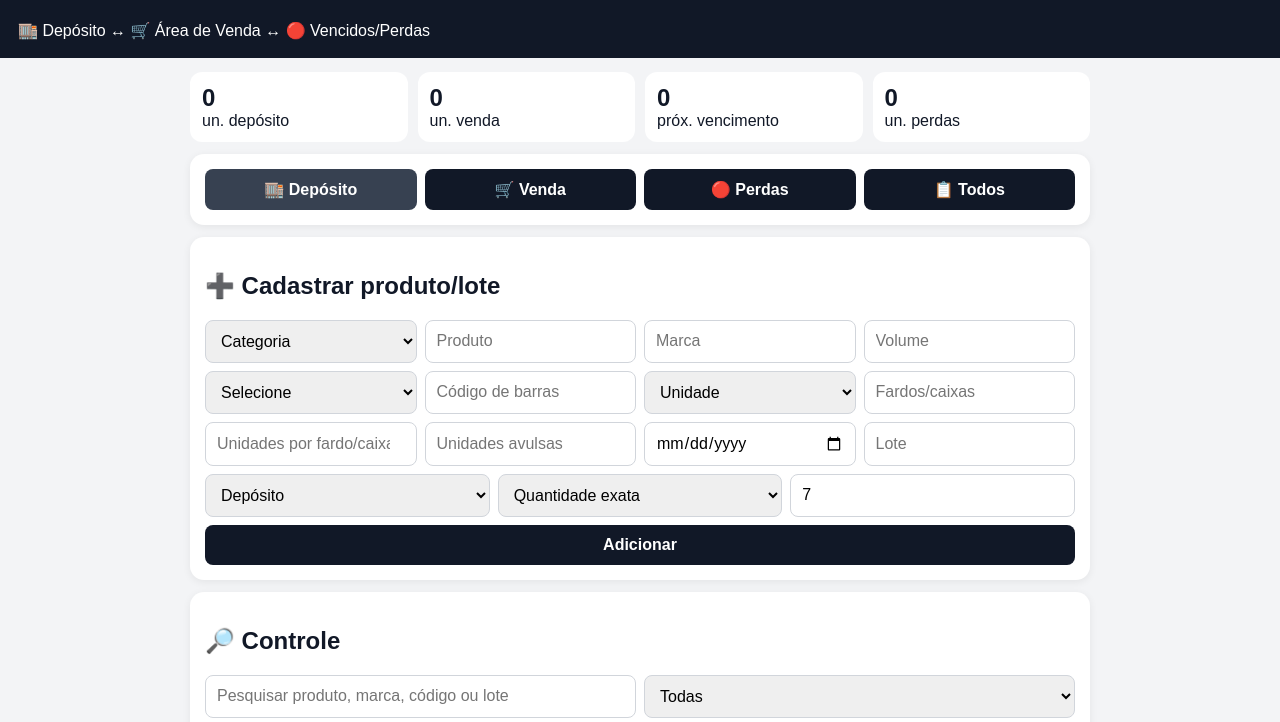
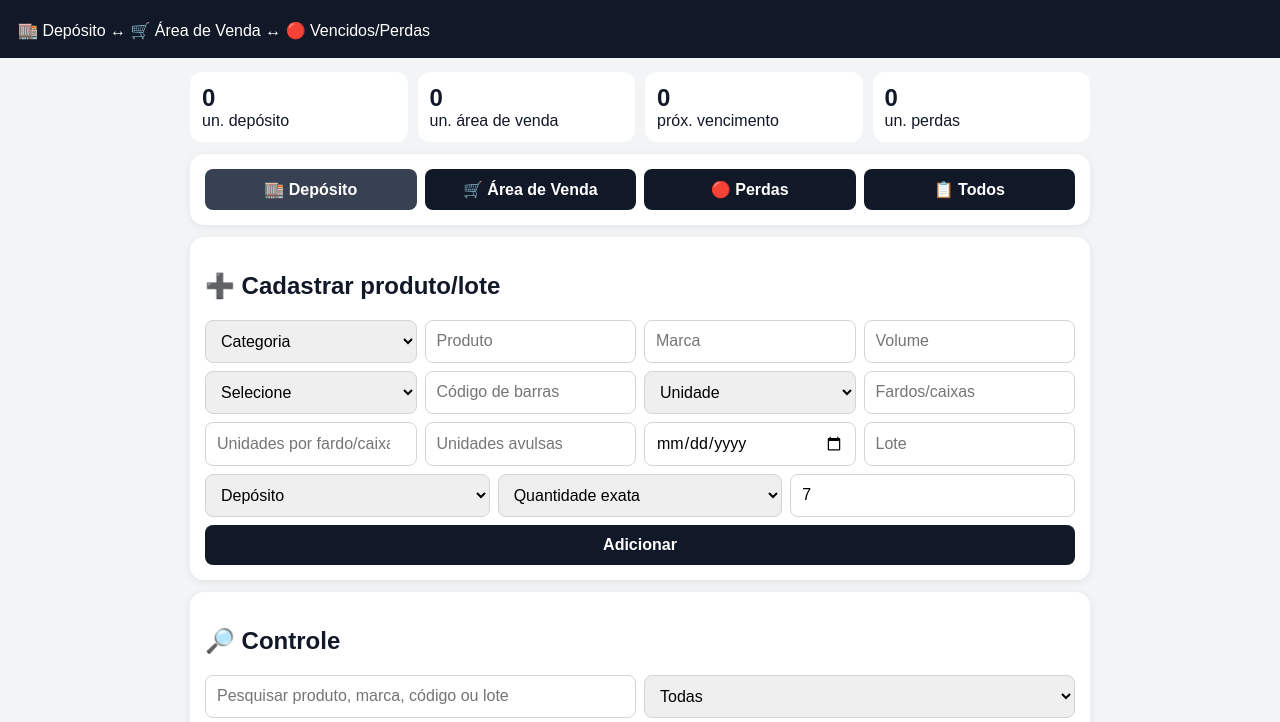
Before and after one commit to Germano71/Controle-estoque, a plain HTML site: page index.html in a window 1280 px wide. Shown: the part 78-800 px from the top of the page. Drawn offline with Linux system fonts and the light colour scheme.

Commit message:
Update inventory display and button labels

```diff
--- a/index.html
+++ b/index.html
@@ -16,8 +16,8 @@ table{width:100%;border-collapse:collapse}th,td{padding:9px;border-bottom:1px so
 </style></head><body>
 <header><h1>📦 Controle de Estoque V4</h1><div>🏬 Depósito ↔ 🛒 Área de Venda ↔ 🔴 Vencidos/Perdas</div></header>
 <main>
-<div class="grid"><div class="stat"><b id="dep">0</b>un. depósito</div><div class="stat"><b id="sale">0</b>un. venda</div><div class="stat"><b id="soon">0</b>próx. vencimento</div><div class="stat"><b id="loss">0</b>un. perdas</div></div>
-<section class="card"><div class="tabs"><button id="bdep" class="active" onclick="view='dep';render()">🏬 Depósito</button><button id="bsale" onclick="view='sale';render()">🛒 Venda</button><button id="bloss" onclick="view='loss';render()">🔴 Perdas</button><button id="ball" onclick="view='all';render()">📋 Todos</button></div></section>
+<div class="grid"><div class="stat"><b id="dep">0</b>un. depósito</div><div class="stat"><b id="sale">0</b>un. área de venda</div><div class="stat"><b id="soon">0</b>próx. vencimento</div><div class="stat"><b id="loss">0</b>un. perdas</div></div>
+<section class="card"><div class="tabs"><button id="bdep" class="active" onclick="view='dep';render()">🏬 Depósito</button><button id="bsale" onclick="view='sale';render()">🛒 Área de Venda</button><button id="bloss" onclick="view='loss';render()">🔴 Perdas</button><button id="ball" onclick="view='all';render()">📋 Todos</button></div></section>
 <section class="card"><h2>➕ Cadastrar produto/lote</h2>
 <div class="row"><select id="cat" onchange="features()"><option value="">Categoria</option><option>Bebidas</option><option>Alimentos</option><option>Limpeza</option><option>Higiene</option><option>Outros</option></select><input id="prod" placeholder="Produto"><input id="brand" placeholder="Marca"><input id="vol" placeholder="Volume"></div>
 <div class="row"><select id="feat"><option>Selecione</option></select><input id="ean" placeholder="Código de barras"><select id="ptype"><option value="unidade">Unidade</option><option value="fardo">Fardo</option><option value="caixa">Caixa</option></select><input id="packs" type="number" min="0" placeholder="Fardos/caixas"></div>
```
